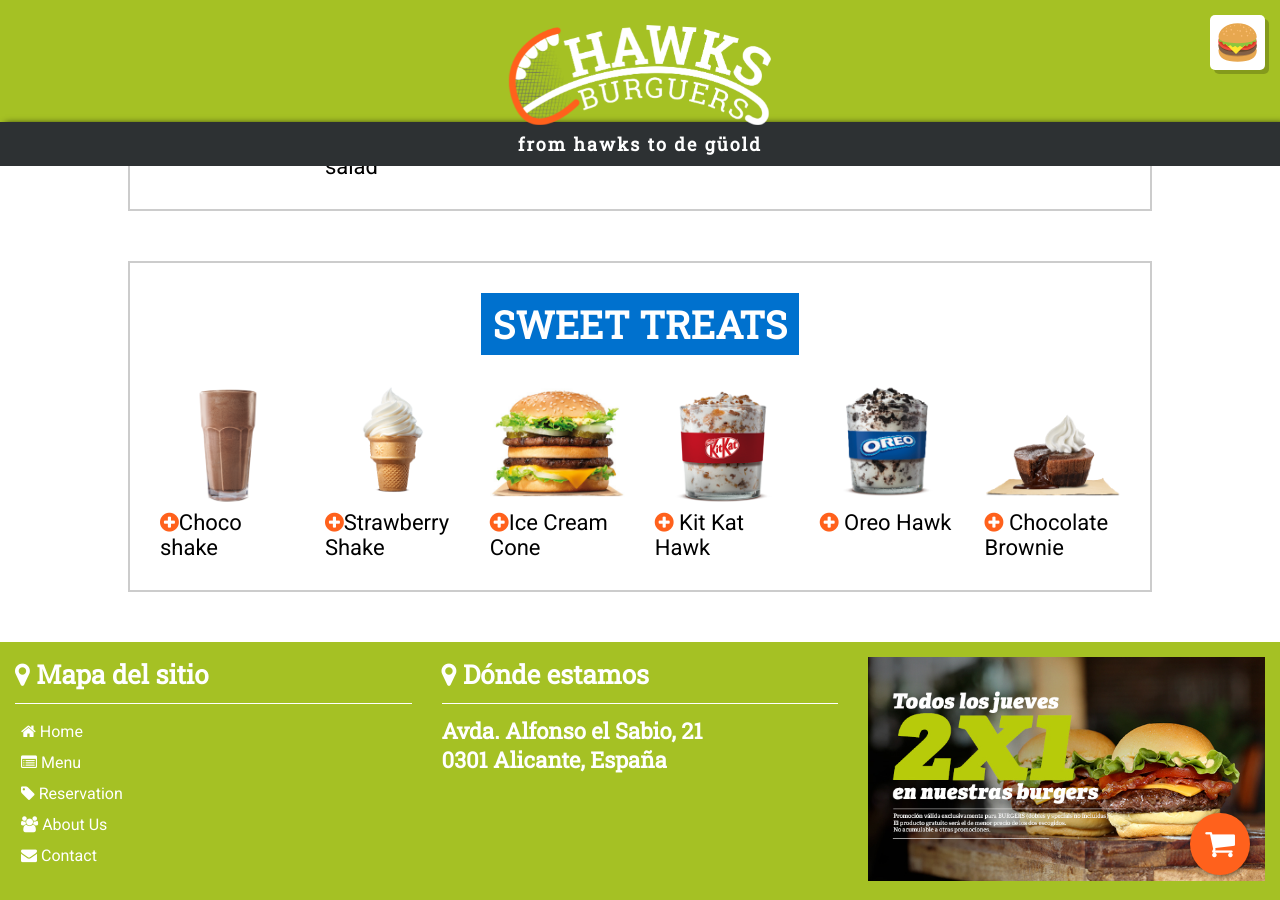
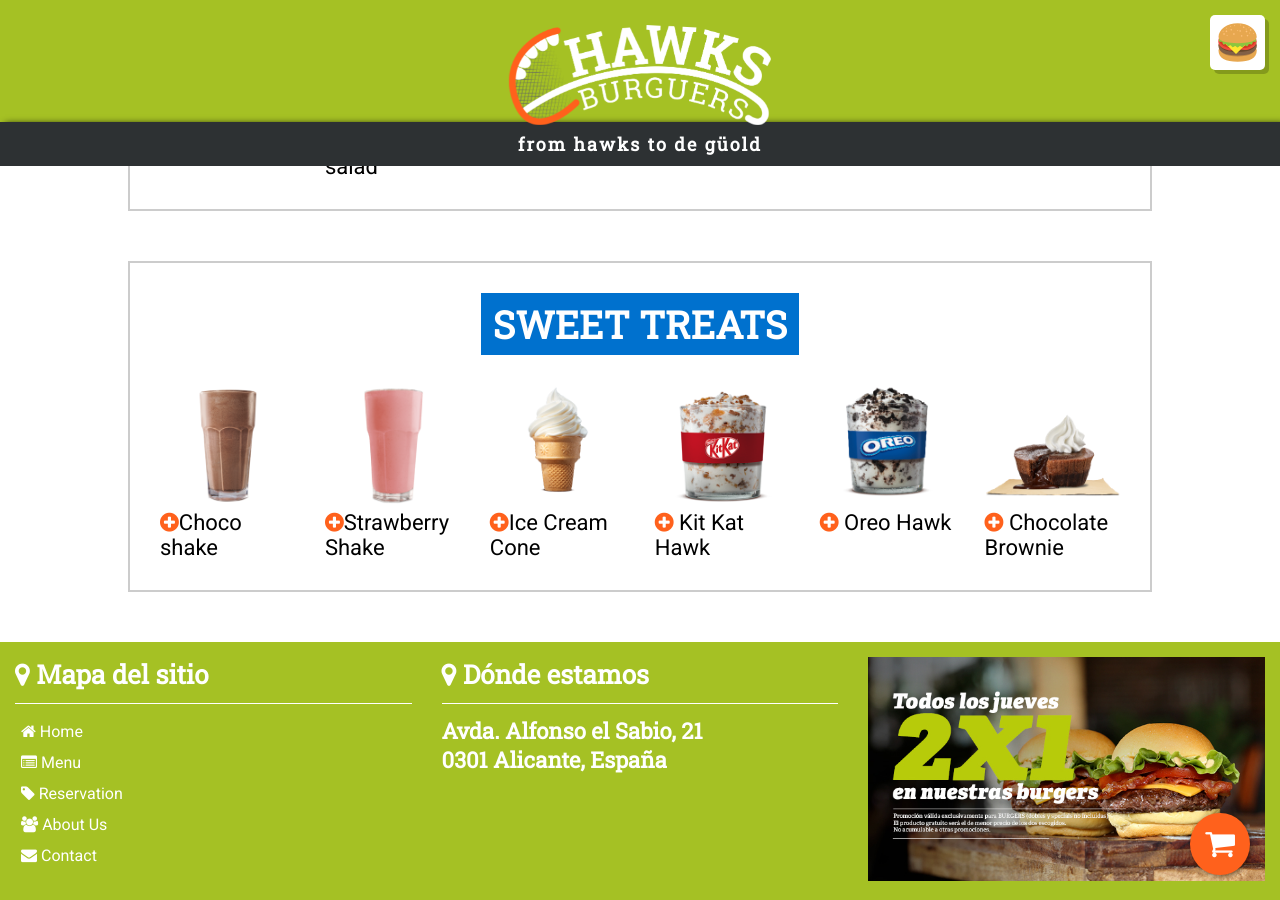
Before and after one commit to cArlitXs/HawksBurgers, a Jekyll site: the page built from menu.html, in a window 1280 px wide and 900 px high, scrolled down 895 px. Built offline with Jekyll 4.4.1, drawn with Linux system fonts in a browser that asks for light colours.

Commit message:
imagen de postre

```diff
--- a/menu.html
+++ b/menu.html
@@ -97,11 +97,11 @@
 					<p class="h5"><a href=""><i class="fa fa-plus-circle"></i>Choco shake</a></p>
 				</div>
 				<div class="item col-2 col-s-4">
-					<img src="{{site.baseurl}}/images/icecream.png" class="w-100" alt="Strawberry Shake">
+					<img src="{{site.baseurl}}/images/strawshake.png" class="w-100" alt="Strawberry Shake">
 					<p class="h5"><a href=""><i class="fa fa-plus-circle"></i>Strawberry Shake</a></p>
 				</div>
 				<div class="item col-2 col-s-4">
-					<img src="{{site.baseurl}}/images/bigking.jpg" class="w-100" alt="Ice Cream Cone">
+					<img src="{{site.baseurl}}/images/icecream.png" class="w-100" alt="Ice Cream Cone">
 					<p class="h5"><a href=""><i class="fa fa-plus-circle"></i>Ice Cream Cone</a></p>
 				</div>
 				<div class="item col-2 col-s-4">
```
